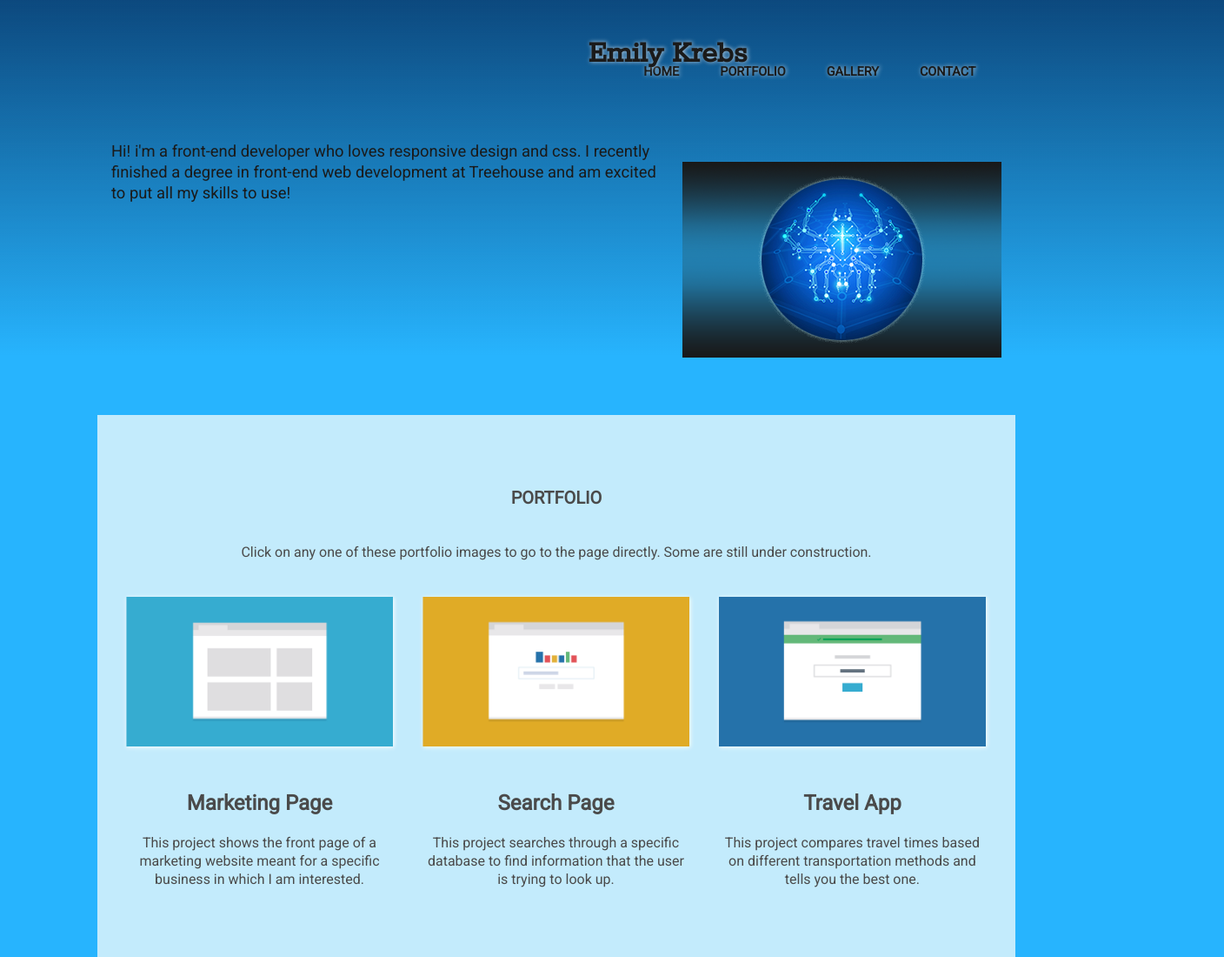
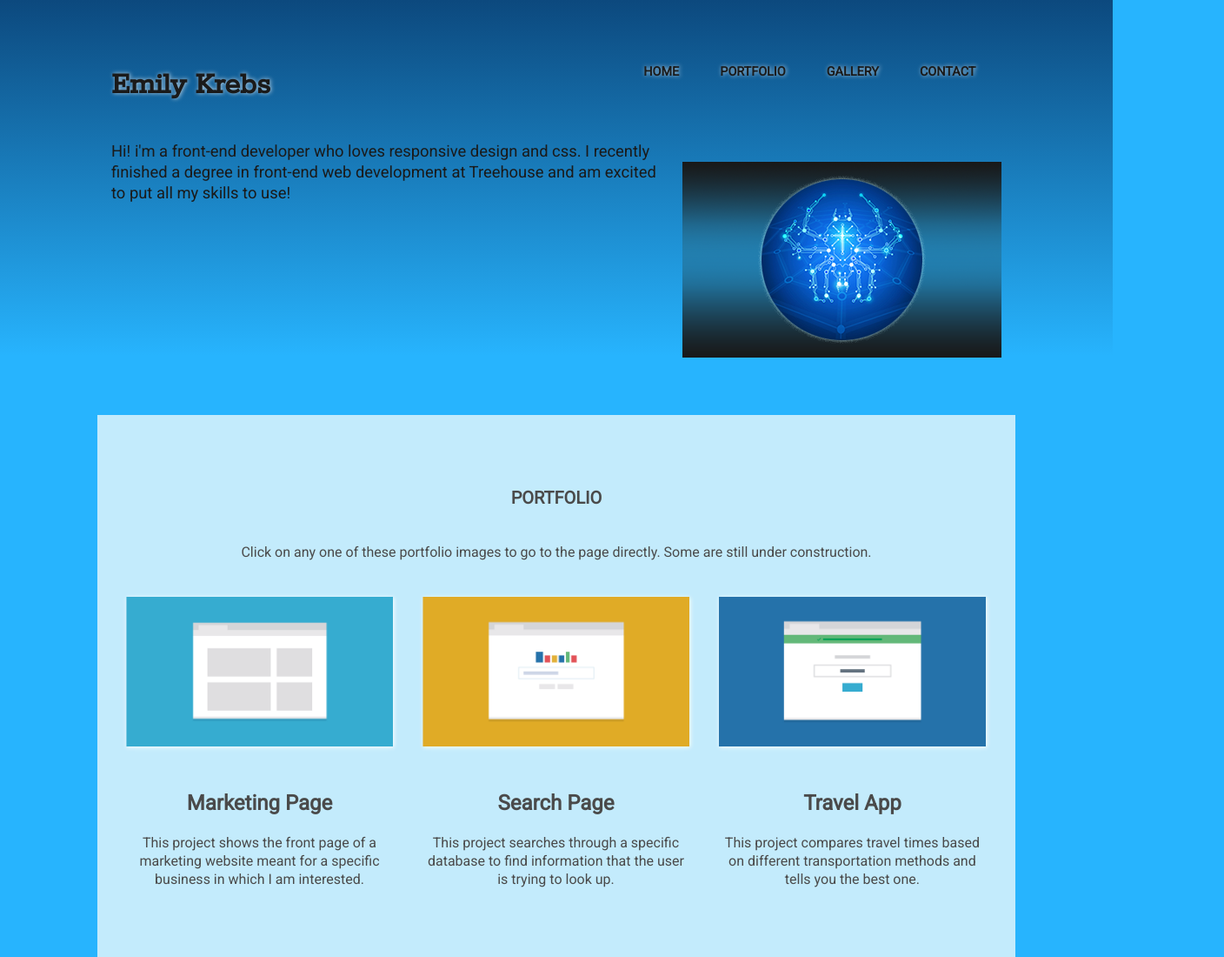
Before and after one commit to emma80ren/responsive-layout, a plain HTML site: page index.html in a window 1280 px wide. Shown: the top 1100 px of the page at 87% size, 1408 px wide, since content can reach past the window. Drawn offline with Linux system fonts and the light colour scheme.

Commit message:
title fix

```diff
--- a/css/responsive.css
+++ b/css/responsive.css
@@ -129,15 +129,29 @@
         margin: 10px auto;
         padding: 2em 1em;
     }
+
+    .title {
+        width: auto;
+        left: 0;
+        right: auto;
+    }
+
     li h1.title {
         position: absolute;
+        text-align: left;
         left: 0;
-        top: -1em;
+        top: 0;
 
     }
 
+    .title {
+        width: auto;
+        left: 0;
+        right: auto;
+    }
+
     nav {
-        display: inline-block;
+        display: block;
         width: 100%;
         padding-top: 1em;
         text-align: right;
@@ -151,6 +165,12 @@
         margin: 5px auto;
         padding: 0.5em 1.5em;
         text-align: right;
+    }
+
+    nav ul li:first-child {
+        text-align: left;
+        margin-left: 0;
+        margin-right: auto;
     }
 
 
```
